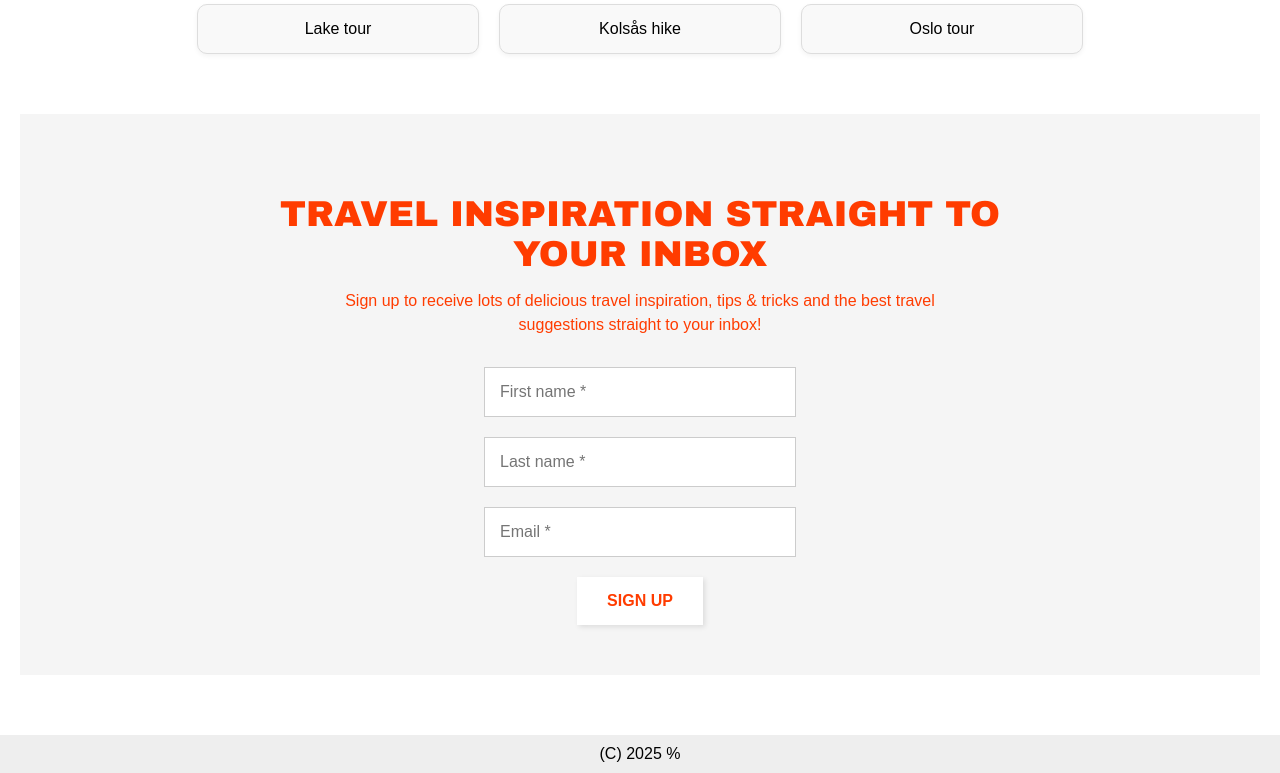
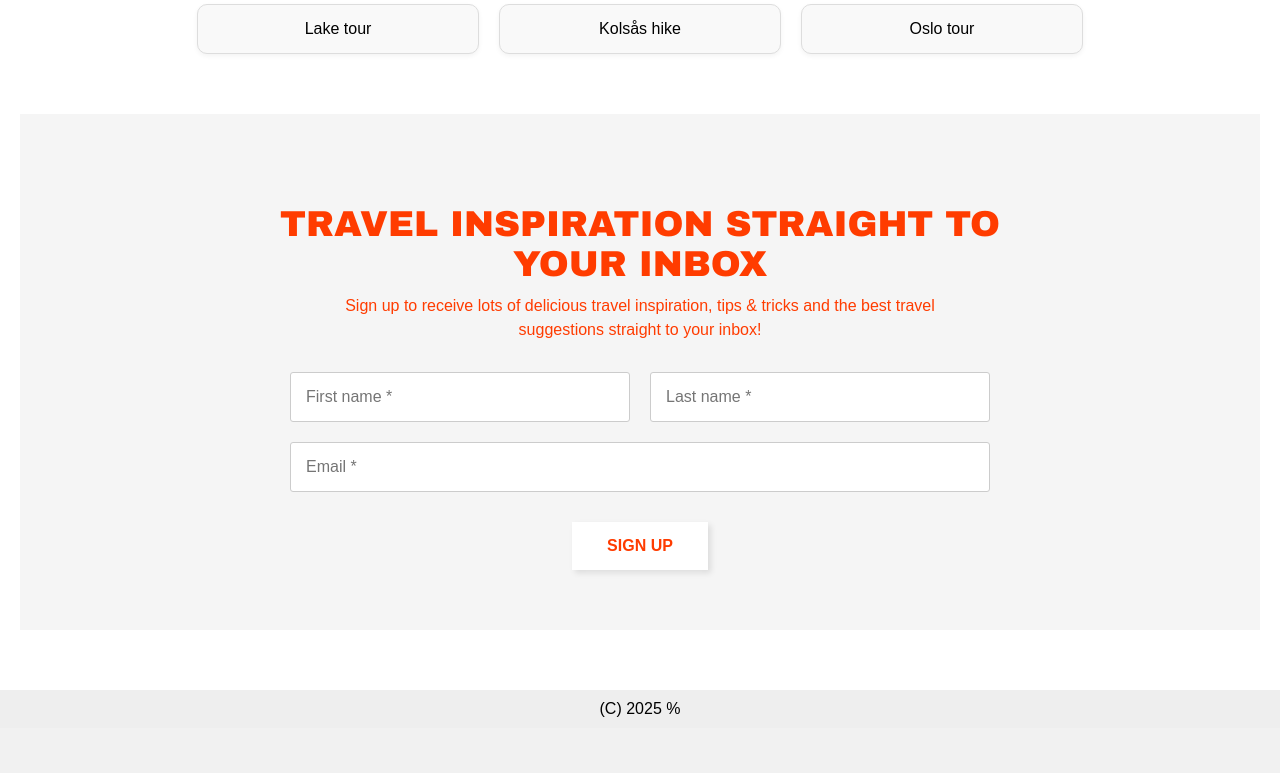
Before and after one commit to AlexP-9/ExamProj, a Django app: page /adventures/ in a window 1280 px wide. Shown: the part 134-907 px from the top of the page. After the commit the page ends 851 px from the top, so only its background shows below. Run offline with Django 5.2, Linux system fonts and the light colour scheme; data comes from the database, SQL or seed files in the repository.

Commit message:
newsletter

```diff
--- a/AdventureApp/static/style.css
+++ b/AdventureApp/static/style.css
@@ -58,7 +58,7 @@ footer {
 .trip-gallery {
     display: flex;
     flex-wrap: wrap;
-    justify-content: center; /* centers horizontally */
+    justify-content: center;
     gap: 20px;
     margin-top: 20px;
 }
@@ -104,7 +104,7 @@ footer {
 
 .newsletter-section {
     background-color: #f5f5f5;
-    padding: 50px 20px;
+    padding: 60px 20px;
     text-align: center;
     margin-top: 60px;
 }
@@ -114,7 +114,7 @@ footer {
     font-size: 36px;
     font-weight: 900;
     font-family: 'Arial Black', sans-serif;
-    margin-bottom: 15px;
+    margin-bottom: 10px;
 }
 
 .newsletter-subtext {
@@ -130,24 +130,29 @@ footer {
     flex-direction: column;
     align-items: center;
     gap: 20px;
+    width: 100%;
 }
 
-.newsletter-input-group {
+.newsletter-row {
     display: flex;
-    gap: 20px;
     flex-wrap: wrap;
     justify-content: center;
+    gap: 20px;
     width: 100%;
-    max-width: 600px;
+    max-width: 700px;
 }
 
-.newsletter-input-group input,
-.newsletter-email {
+.newsletter-row input {
+    flex: 1;
+    min-width: 250px;
     padding: 15px;
     font-size: 16px;
-    width: 100%;
-    max-width: 280px;
     border: 1px solid #ccc;
+    border-radius: 3px;
+}
+
+.newsletter-button-container {
+    margin-top: 10px;
 }
 
 .newsletter-button {
@@ -155,10 +160,10 @@ footer {
     color: #ff3c00;
     font-weight: bold;
     border: none;
-    padding: 15px 30px;
+    padding: 15px 35px;
     font-size: 16px;
     cursor: pointer;
-    box-shadow: 2px 2px 5px rgba(0,0,0,0.1);
+    box-shadow: 3px 3px 6px rgba(0, 0, 0, 0.1);
     transition: background-color 0.2s;
 }
 
--- a/AdventureApp/templates/MainPage.html
+++ b/AdventureApp/templates/MainPage.html
@@ -19,14 +19,20 @@
     <p class="newsletter-subtext">
         Sign up to receive lots of delicious travel inspiration, tips & tricks and the best travel suggestions straight to your inbox!
     </p>
+
     <form class="newsletter-form" method="POST">
         {% csrf_token %}
-        <div class="newsletter-input-group">
+        <div class="newsletter-row">
             <input type="text" name="first_name" placeholder="First name *" required>
             <input type="text" name="last_name" placeholder="Last name *" required>
         </div>
-        <input type="email" name="email" placeholder="Email *" required class="newsletter-email">
-        <button type="submit" class="newsletter-button">SIGN UP</button>
+        <div class="newsletter-row">
+            <input type="email" name="email" placeholder="Email *" required>
+        </div>
+        <div class="newsletter-button-container">
+            <button type="submit" class="newsletter-button">SIGN UP</button>
+        </div>
     </form>
 </section>
+
 {% endblock body %}
```
